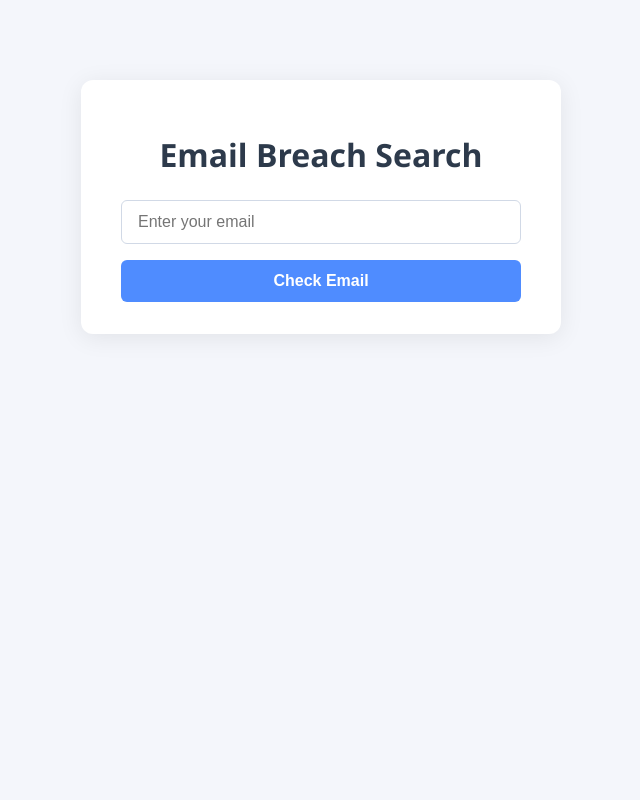
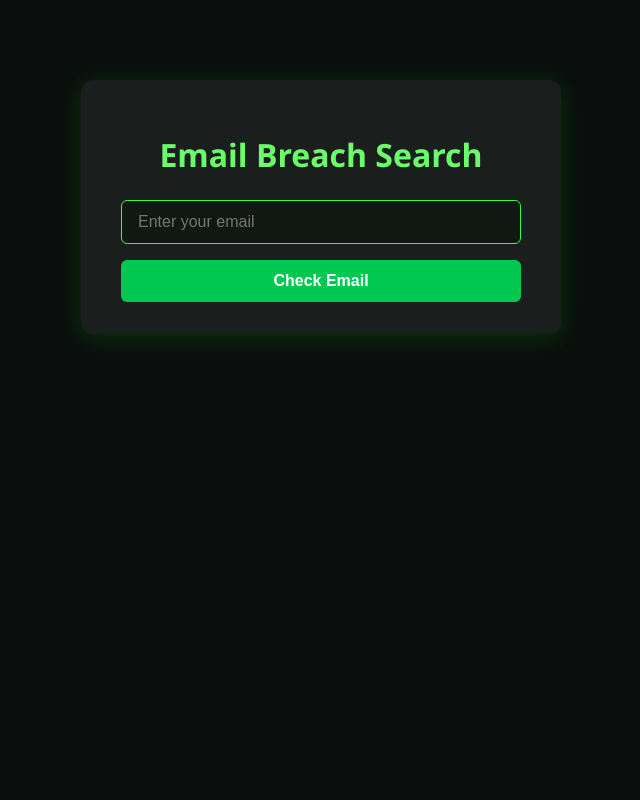
Before and after one commit to AJprogramming123/Class-Project-Interactive-Flask, a Flask app: page / in a window 1280 px wide. Shown: the whole page, without its empty margins (319-959 px from the left). Run offline with Flask 3, Linux system fonts and the light colour scheme.

Commit message:
Cleanup Time! #2

```diff
--- a/src/App/beginning.py
+++ b/src/App/beginning.py
@@ -1,10 +1,25 @@
-from flask import render_template, Blueprint, request
+from flask import Blueprint, render_template, request, redirect, url_for
+
+from .api_request import check_email_breach  # relative import
 
 beginning_bp = Blueprint('beginning', __name__)
 
+@beginning_bp.route('/result/<email>')
+def result(email):
+    breach_data = check_email_breach(email)
+    return render_template('result.html', email=email, breach_data=breach_data)
+
+@beginning_bp.route('/alert/<email>')
+def alert(email):
+    return render_template('alert.html', email=email)
+
 @beginning_bp.route('/', methods=['GET', 'POST'])
 def index():
-    user_input = None
     if request.method == 'POST':
         user_input = request.form.get('user_input')
-    return render_template('index.html', user_input=user_input)
+        if user_input:
+            breach_data = check_email_breach(user_input)
+            if not breach_data or breach_data.get("message") == "Too many requests":
+                return redirect(url_for('beginning.alert', email=user_input))
+            return redirect(url_for('beginning.result', email=user_input))
+    return render_template('index.html')
--- a/src/App/breach.py
+++ /dev/null
@@ -1,4 +0,0 @@
-from Flask import flask
-
-
-@
--- a/static/main.css
+++ b/static/main.css
@@ -1,45 +1,54 @@
 body {
-    background: #f4f6fb;
+    background: #0a0f0d;
     font-family: 'Segoe UI', Arial, sans-serif;
     display: flex;
     flex-direction: column;
     align-items: center;
     min-height: 100vh;
     margin: 0;
+    color: #e0ffe0;
 }
+
 .container {
-    background: #fff;
+    background: #1a1f1d;
     margin-top: 80px;
     padding: 2rem 2.5rem;
     border-radius: 12px;
-    box-shadow: 0 4px 24px rgba(0,0,0,0.08);
+    box-shadow: 0 4px 24px rgba(0, 255, 0, 0.15);
     width: 100%;
     max-width: 400px;
     text-align: center;
 }
+
 h1 {
-    color: #2d3a4b;
+    color: #6aff6a;
     margin-bottom: 1.5rem;
 }
+
 form {
     display: flex;
     flex-direction: column;
     gap: 1rem;
 }
+
 input[type="text"] {
     padding: 0.75rem 1rem;
-    border: 1px solid #d1d9e6;
+    border: 1px solid #3aff3a;
+    background: #111814;
     border-radius: 6px;
     font-size: 1rem;
-    transition: border-color 0.2s;
+    color: #e0ffe0;
 }
+
 input[type="text"]:focus {
-    border-color: #4f8cff;
+    border-color: #66ff66;
     outline: none;
+    background: #152a1d;
 }
+
 button {
     padding: 0.75rem 1rem;
-    background: #4f8cff;
+    background: #00c851;
     color: #fff;
     border: none;
     border-radius: 6px;
@@ -48,14 +57,16 @@ button {
     cursor: pointer;
     transition: background 0.2s;
 }
+
 button:hover {
-    background: #357ae8;
+    background: #007e33;
 }
+
 .result {
     margin-top: 1.5rem;
     padding: 1rem;
-    background: #eaf6ff;
+    background: #1d2e1d;
     border-radius: 6px;
-    color: #2d3a4b;
-    word-break: break-all;
+    color: #baffba;
+    word-break: break-word;
 }
--- a/templates/index.html
+++ b/templates/index.html
@@ -13,11 +13,6 @@
             <input type="text" name="user_input" placeholder="Enter your email" required>
             <button type="submit">Check Email</button>
         </form>
-        {% if user_input %}
-            <div class="result">
-                You entered: <strong>{{ user_input }}</strong>
-            </div>
-        {% endif %}
     </div>
 </body>
 </html>
```
Also changed, not shown: templates/alert.html (added, +13 -0 lines), templates/result.html (added, +16 -0 lines).
